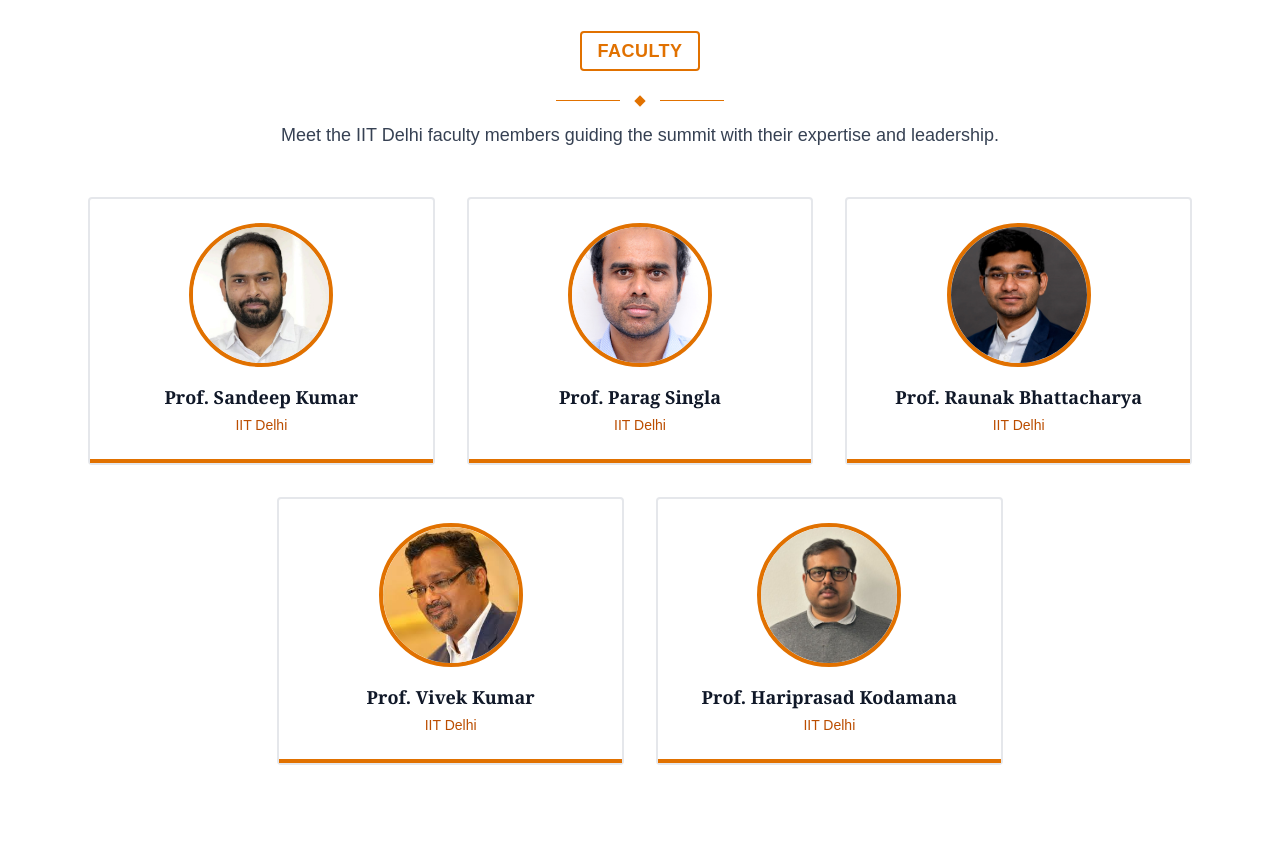
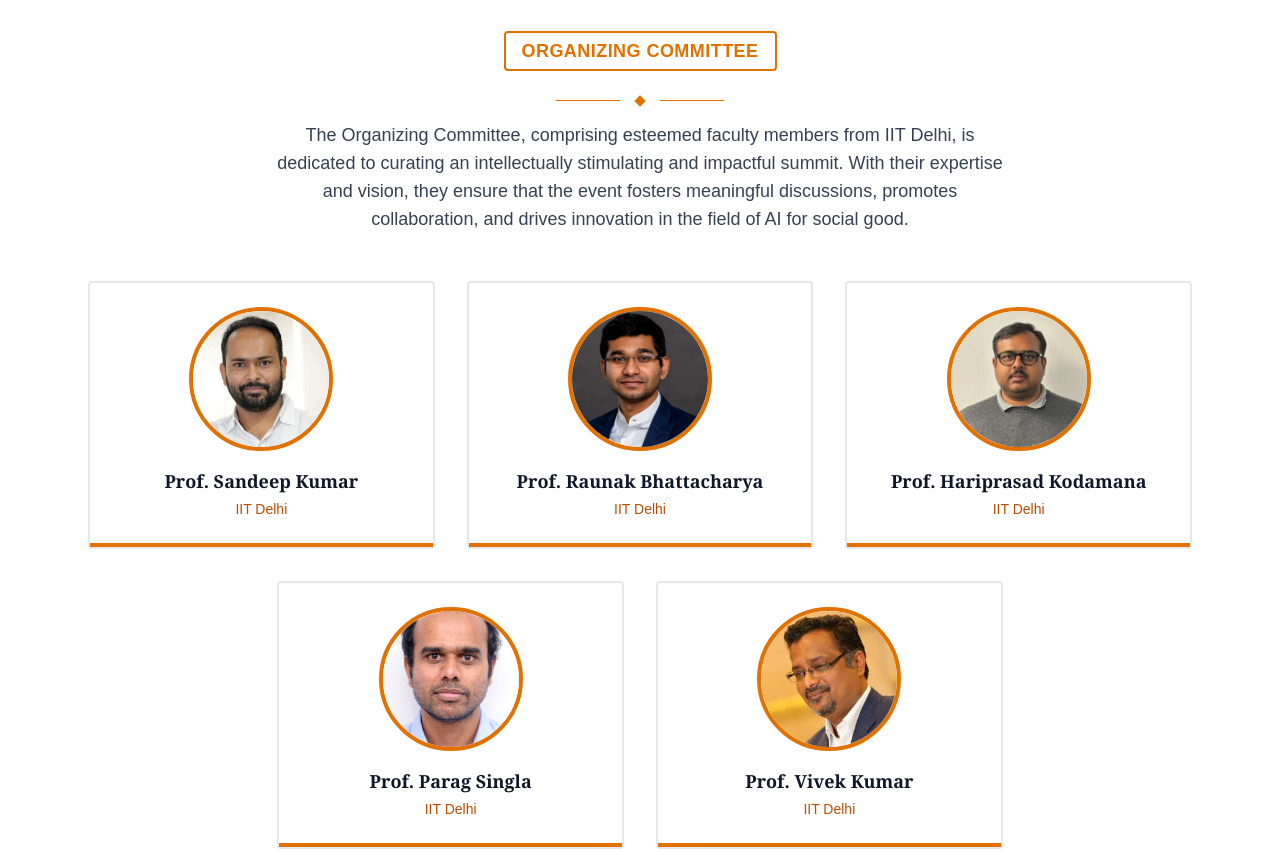
Before and after one commit to itssanju0008/summit-ai, a Next.js app: page / in a window 1280 px wide. Shown: the part 4120-4971 px from the top of the page. Built offline with nearby package versions, Linux system fonts and the light colour scheme.

Commit message:
faculty changes

```diff
--- a/src/app/components/Faculties.js
+++ b/src/app/components/Faculties.js
@@ -8,6 +8,20 @@ const faculties = [
     image: "/images/faculties/sandeep.jpeg",
     link: "https://ctech.iitd.ac.in/sandeep.html",
   },
+    {
+    id: 3,
+    name: "Prof. Raunak Bhattacharya",
+    title: "IIT Delhi",
+    image: "/images/faculties/raunakbhattacharya.jpeg",
+    link: "https://web.iitd.ac.in/~raunakbh/",
+  },
+    {
+    id: 5,
+    name: "Prof. Hariprasad Kodamana",
+    title: "IIT Delhi",
+    image: "/images/faculties/Hari sir.jpg",
+    link: "https://web.iitd.ac.in/~kodamana/HariprasadKodamana.html",
+  },
   {
     id: 2,
     name: "Prof. Parag Singla",
@@ -15,13 +29,7 @@ const faculties = [
     image: "/images/faculties/parag_singla.jpg",
     link: "https://www.cse.iitd.ac.in/~parags/",
   },
-  {
-    id: 3,
-    name: "Prof. Raunak Bhattacharya",
-    title: "IIT Delhi",
-    image: "/images/faculties/raunakbhattacharya.jpeg",
-    link: "https://web.iitd.ac.in/~raunakbh/",
-  },
+
   {
     id: 4,
     name: "Prof. Vivek Kumar",
@@ -29,13 +37,7 @@ const faculties = [
     image: "/images/faculties/Vivek_kumar.jpg",
     link: "https://crdt.iitd.ac.in/faculty/vivek-kumar",
   },
-  {
-    id: 5,
-    name: "Prof. Hariprasad Kodamana",
-    title: "IIT Delhi",
-    image: "/images/faculties/Hari sir.jpg",
-    link: "https://web.iitd.ac.in/~kodamana/HariprasadKodamana.html",
-  },
+
 ];
 
 export function Faculties() {
@@ -45,7 +47,7 @@ export function Faculties() {
         <div className="text-center mb-8 md:mb-12">
           <div className="inline-block mb-3 md:mb-4">
             <span className="border-2 border-amber-600 text-amber-600 px-3 py-1.5 md:px-4 md:py-2 rounded text-base md:text-lg font-semibold tracking-wide uppercase">
-              Faculty
+              Organizing Committee
             </span>
           </div>
 
@@ -56,8 +58,7 @@ export function Faculties() {
           </div>
 
           <p className="text-sm md:text-lg text-gray-700 max-w-3xl mx-auto px-4">
-            Meet the IIT Delhi faculty members guiding the summit with their
-            expertise and leadership.
+            The Organizing Committee, comprising esteemed faculty members from IIT Delhi, is dedicated to curating an intellectually stimulating and impactful summit. With their expertise and vision, they ensure that the event fosters meaningful discussions, promotes collaboration, and drives innovation in the field of AI for social good.
           </p>
         </div>
 
```
